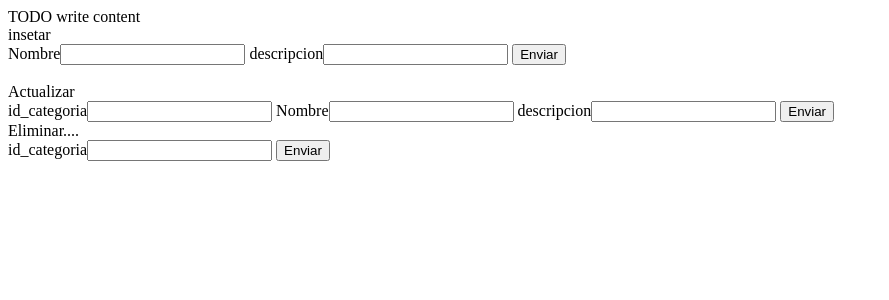
After one commit to aesyungan/innovacion4, a PHP site: page /prueba/insertarCategiria.html in a window 1280 px wide. The commit adds this page. Shown: the top 300 px of the page, without its empty margins (0-889 px from the left). Run offline with PHP 8.4, Linux system fonts and the light colour scheme.

Commit message:
crud completo categoria

```diff
--- /dev/null
+++ b/prueba/insertarCategiria.html
@@ -0,0 +1,39 @@
+<!DOCTYPE html>
+<!--
+To change this license header, choose License Headers in Project Properties.
+To change this template file, choose Tools | Templates
+and open the template in the editor.
+-->
+<html>
+    <head>
+        <title>TODO supply a title</title>
+        <meta charset="UTF-8">
+        <meta name="viewport" content="width=device-width, initial-scale=1.0">
+    </head>
+    <body>
+        <div>TODO write content</div>
+       insetar
+        <form action="../services/s_categoria_ingresar.php" method="get" >
+            Nombre<input type="text" name="nombre" />
+            descripcion<input type="text" name="descripcion" />
+            <input type="submit" value="Enviar"/>
+
+        </form><br>
+       Actualizar
+       <form action="../services/s_categoria_update.php" method="get" >
+
+            id_categoria<input type="text" name="id_categoria" />
+            Nombre<input type="text" name="nombre" />
+            descripcion<input type="text" name="descripcion" />
+            <input type="submit" value="Enviar"/>
+
+        </form>
+       Eliminar....
+       <form action="../services/s_categoria_eliminar.php" method="get" >
+
+            id_categoria<input type="text" name="id_categoria" />
+            <input type="submit" value="Enviar"/>
+
+        </form>
+    </body>
+</html>
--- /dev/null
+++ b/services/s_categoria_eliminar.php
@@ -0,0 +1,6 @@
+<?php
+require_once '../controlador/controlador_categoria.php';
+$item=new controlador_categoria();
+$modelo=new modelo_categoria();
+$modelo->id_categoria=  isset($_GET['id_categoria'])?$_GET['id_categoria']:null;
+echo $item->android_eliminar($modelo);
```
Also changed, not shown: controlador/controlador_categoria.php (+22 -9 lines), services/s_categoria_update.php (renamed from services/s_categoria_ingresar.php, +5 -3 lines).
